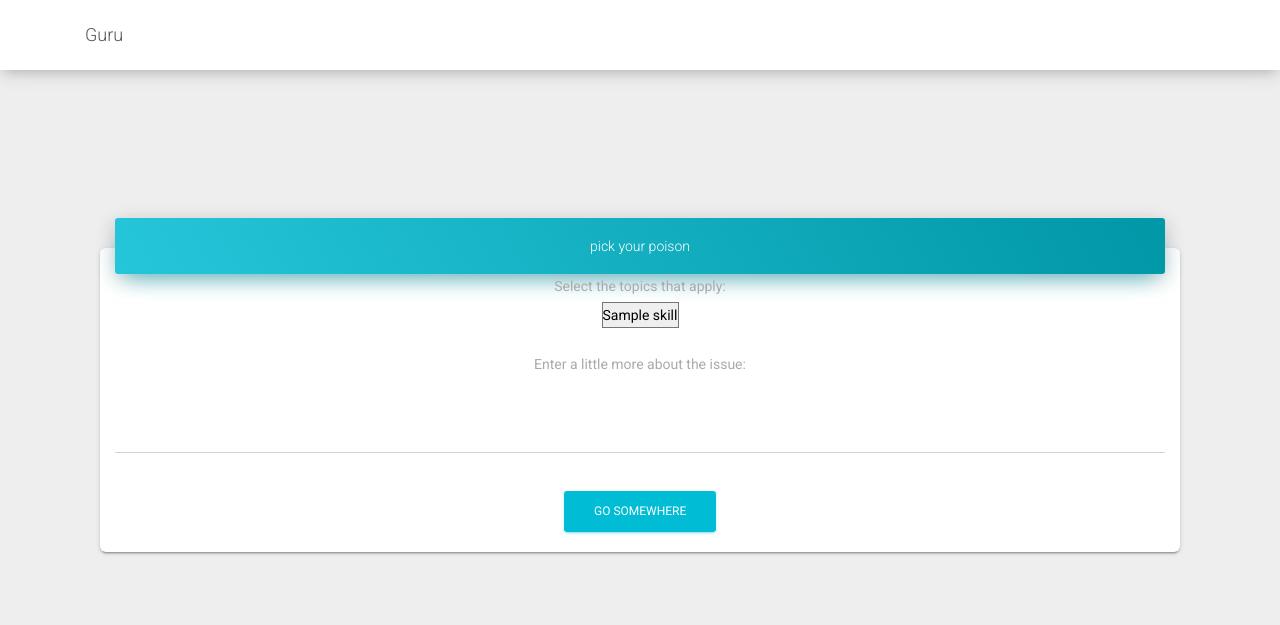
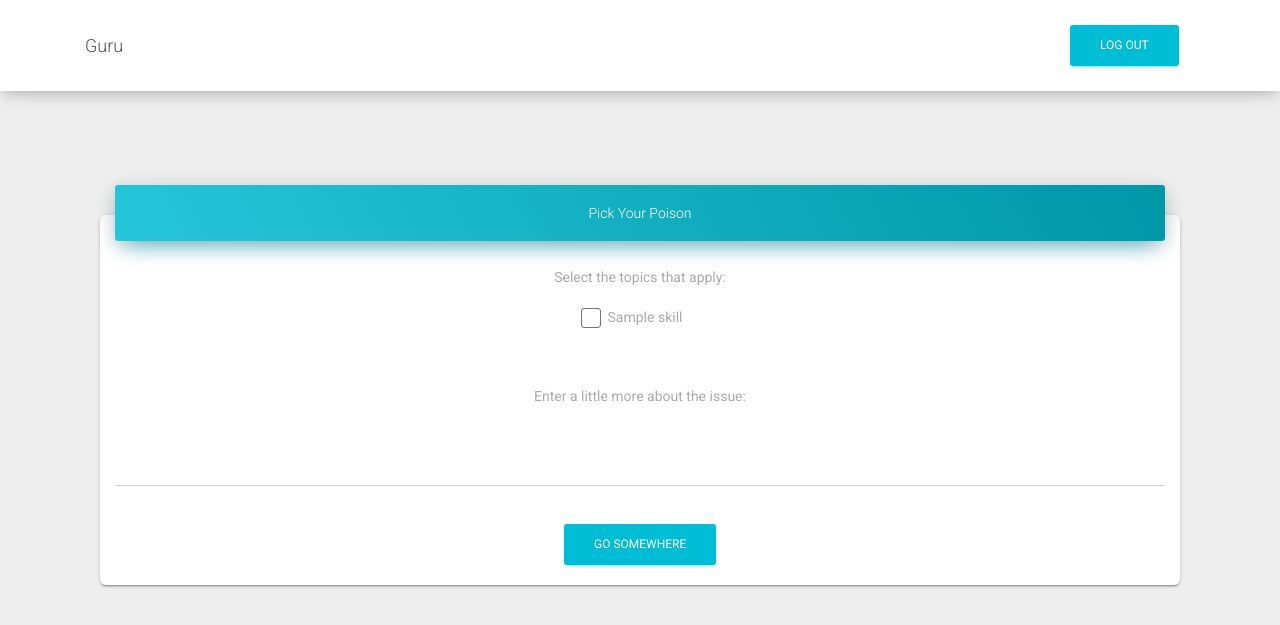
Before and after one commit to Jeromeschmidt/Guru, a Django app: template guru/templates/pages/find_help.html in a window 1280 px wide. Shown: the top 625 px of the page. Run offline with Django 3.2, Linux system fonts and the light colour scheme; the template is opened without the code that fills it: most values are stand-ins (such as "Sample title", 1, 10 or a date in 2020); some libraries are stand-ins or nearby versions.

Commit message:
search page styling

```diff
--- a/guru/templates/pages/find_help.html
+++ b/guru/templates/pages/find_help.html
@@ -6,27 +6,45 @@
 
 {% block content %}
 <body>
-    <nav class="navbar navbar-color-on-scroll fixed-top navbar-expand-lg" color-on-scroll="100" id="sectionsNav">
+    <nav class="navbar navbar-color-on-scroll  fixed-top navbar-expand-lg"  color-on-scroll="100">
         <div class="container">
-            <a class="navbar-brand" href="{% url 'find_help' %}">Guru </a>
+            <a class="navbar-brand" href="#">Guru</a>
+            <ul class="navbar-nav ml-auto">
+                <li class="nav-item">
+                    <a href="/" class="nav-link">
+                        <button type="button" class="btn btn-info" data-container="body" data-toggle="popover" data-placement="bottom" data-html="true">
+                        Log out
+                        </button>
+                    </a>
+                </li>
+            </ul>
         </div>
     </nav>
     <div class="page-header">
         <div class="container">
             <div class="card card-nav-tabs text-center">
                 <div class="card-header card-header-info">
-                    pick your poison
+                    Pick Your Poison
                 </div>
                 <div id="skill_list">
                     <form action="{% url 'match' %}" method="post">
+                        <br>
                         {% csrf_token %}
                         <label for="skill_list-options">Select the topics that apply:</label>
                         <br>
-                        <select id="skill_list-options" name="skill_list-options" single>
                         {% for skill in skill_list %}
-                            <option value="{{ skill }}">{{ skill }}</option>
+                            <div class="row cols=3">
+                                <div class="form-check col">
+                                    <label class="form-check-label">
+                                        <input class="form-check-input" type="checkbox" value="{{ skill }}">
+                                        {{ skill }}
+                                        <span class="form-check-sign">
+                                            <span class="check"></span>
+                                        </span>
+                                    </label>
+                                </div>
+                            </div>
                         {% endfor %}
-                        </select>
                         <br>
                         <!-- <label for="description-area">Enter a little more about the issue:</label> -->
                         <br>
```
